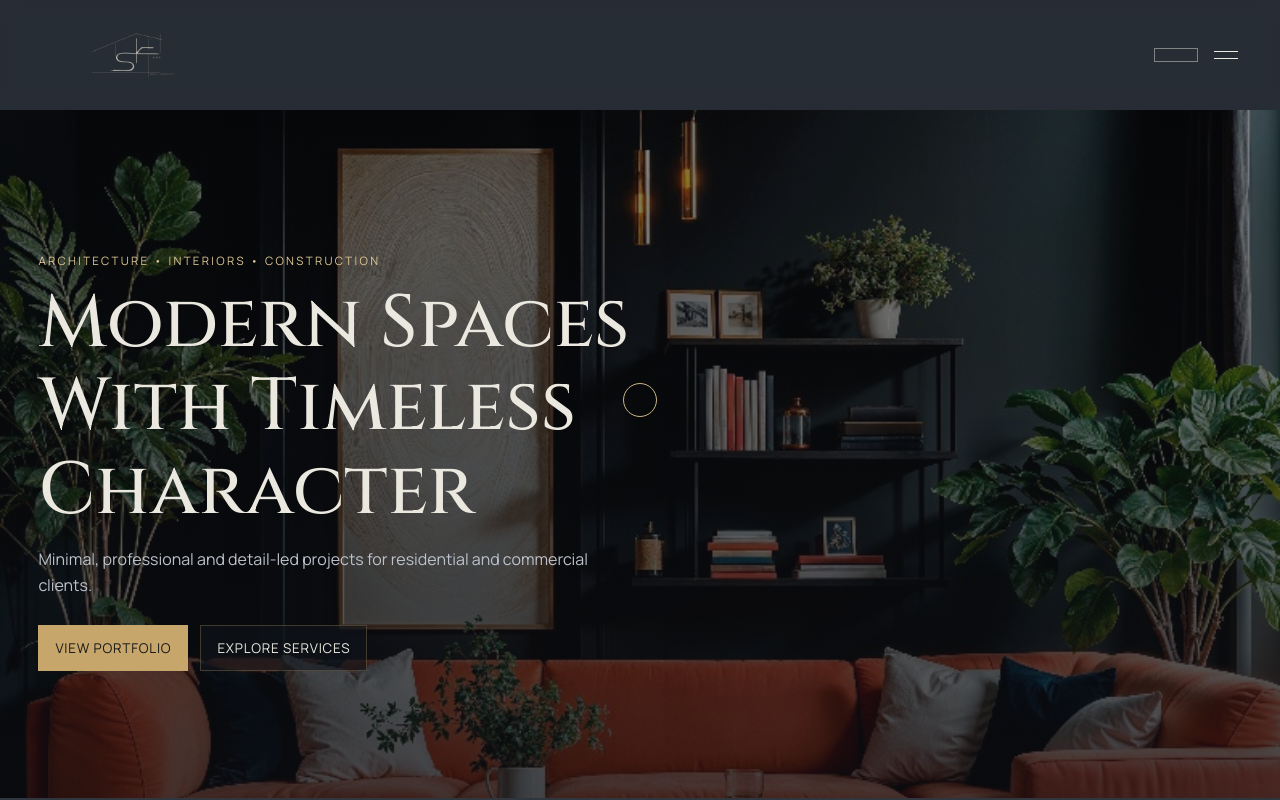
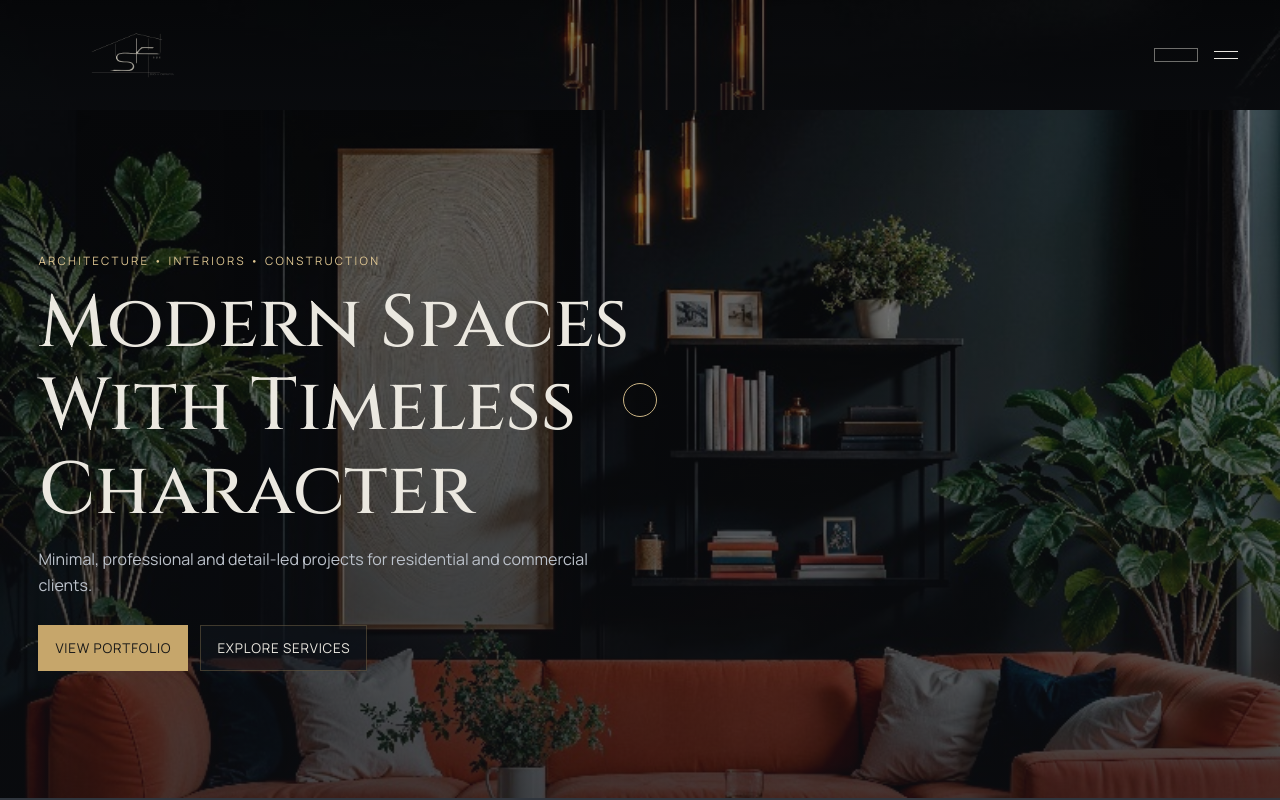
Before and after one commit to hariz-GER/Skape, a Next.js app: page / in a window 1280 px wide. Shown: the top 800 px of the page. Built offline with nearby package versions, Linux system fonts and the light colour scheme.

Commit message:
style: header background image stays visible on scroll

```diff
--- a/app/globals.css
+++ b/app/globals.css
@@ -165,16 +165,11 @@ p {
   position: sticky;
   top: 0;
   z-index: 60;
-  background: rgba(16, 21, 28, 0.26);
+  background: linear-gradient(rgba(12, 14, 18, 0.48), rgba(12, 14, 18, 0.76)),
+    url("/assets/hero-bg.jpg") center top / cover no-repeat;
   -webkit-backdrop-filter: blur(10px);
   backdrop-filter: blur(10px);
   transition: background 0.3s ease, backdrop-filter 0.3s ease;
-}
-
-.site-header.scrolled {
-  background: transparent;
-  backdrop-filter: none;
-  -webkit-backdrop-filter: none;
 }
 
 .site-header.menu-open {
--- a/styles.css
+++ b/styles.css
@@ -165,16 +165,11 @@ p {
   position: sticky;
   top: 0;
   z-index: 60;
-  background: rgba(16, 21, 28, 0.26);
+  background: linear-gradient(rgba(12, 14, 18, 0.48), rgba(12, 14, 18, 0.76)),
+    url("/assets/hero-bg.jpg") center top / cover no-repeat;
   -webkit-backdrop-filter: blur(10px);
   backdrop-filter: blur(10px);
   transition: background 0.3s ease, backdrop-filter 0.3s ease;
-}
-
-.site-header.scrolled {
-  background: transparent;
-  backdrop-filter: none;
-  -webkit-backdrop-filter: none;
 }
 
 .site-header.menu-open {
```
